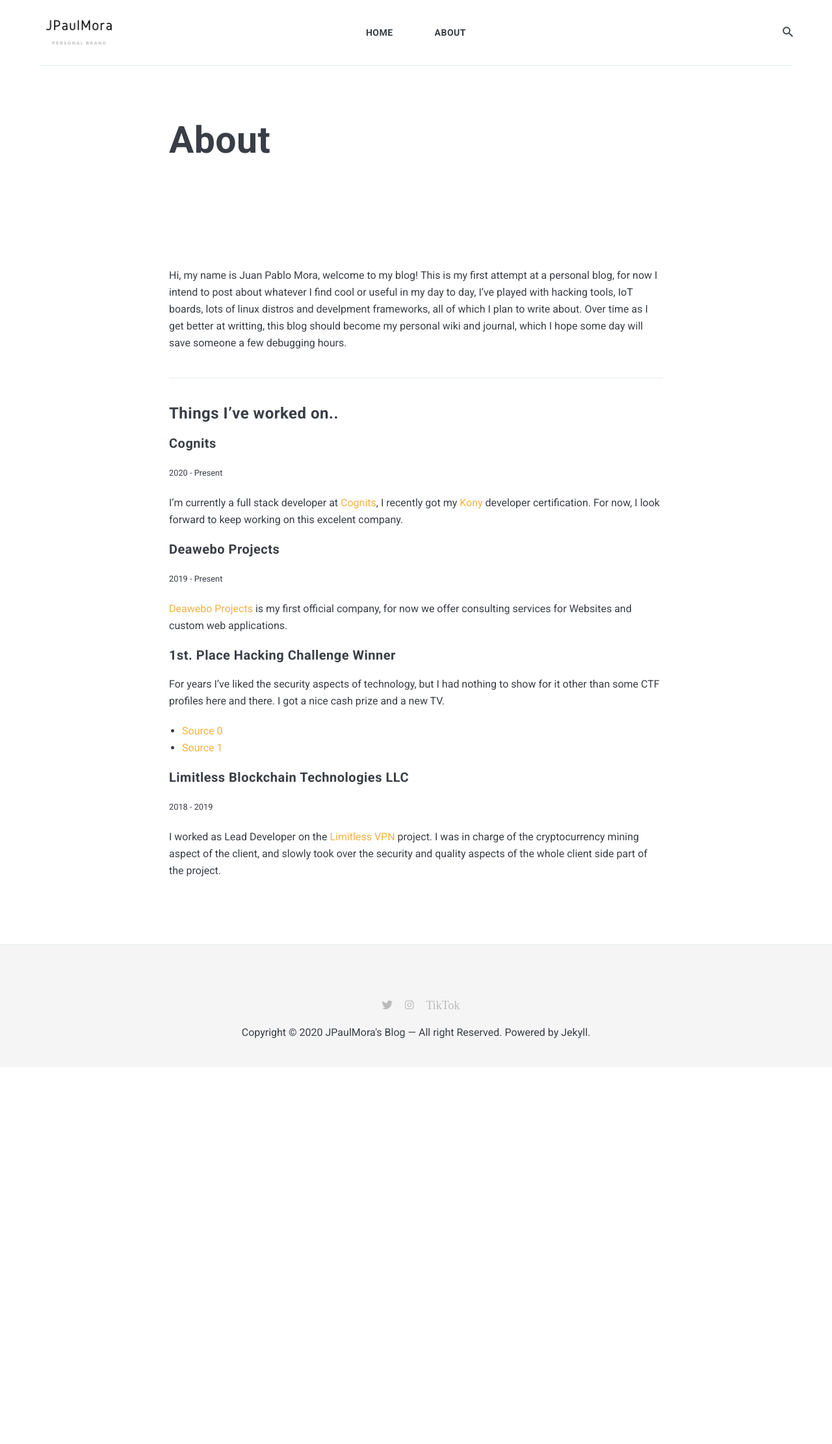
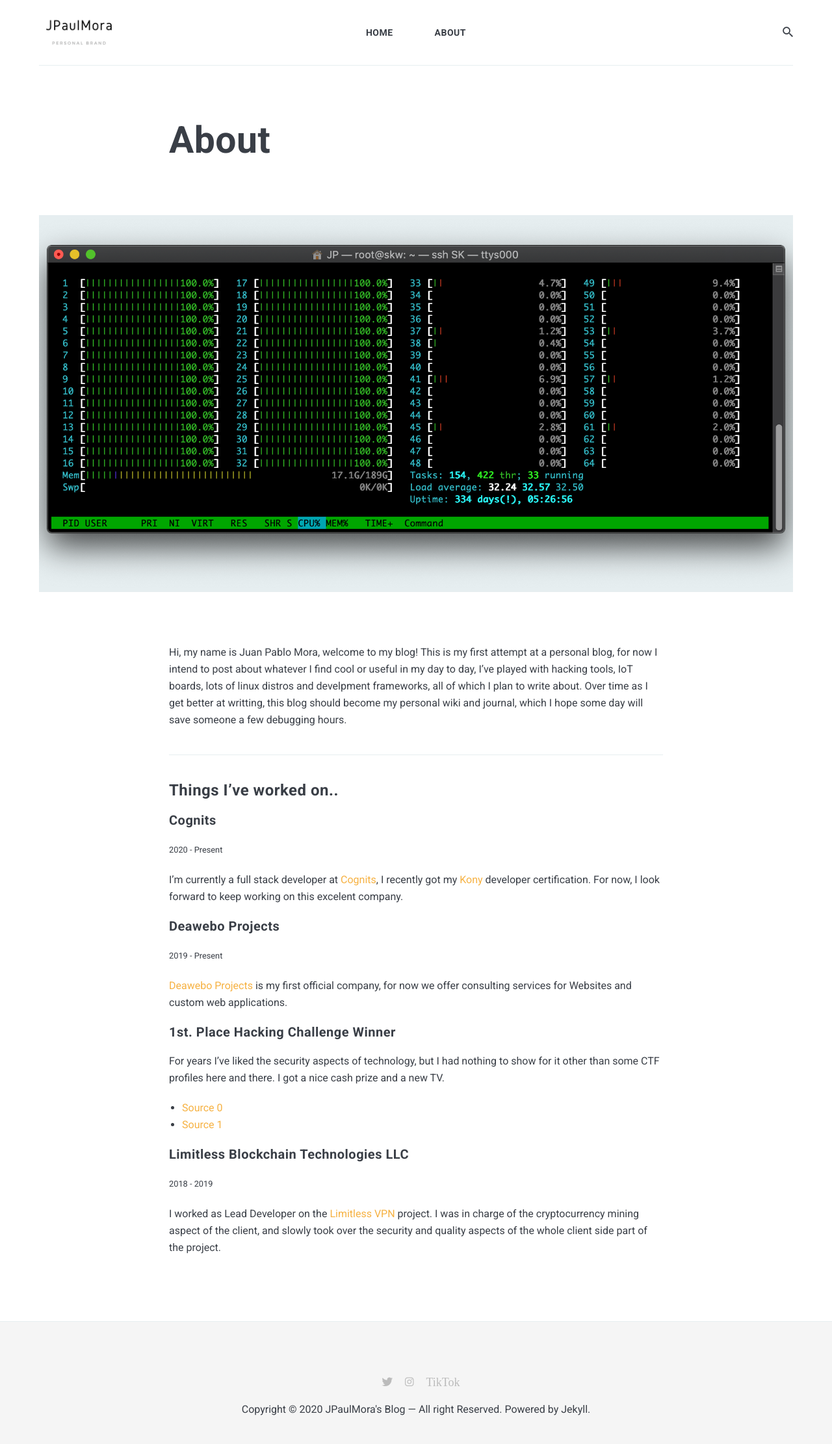
Before and after one commit to JPaulMora/JPaulMora.github.io, a Jekyll site: the page built from _pages/about.md, in a window 1280 px wide. Shown: the whole page at 65% size. Built offline with Jekyll 4.4.1, drawn with Linux system fonts in a browser that asks for light colours; nearby versions of some CDN libraries; before the commit the page ends 1642 px from its top, so only the background shows below that.

Commit message:
Update favicon Update about image

```diff
--- a/_pages/about.md
+++ b/_pages/about.md
@@ -2,7 +2,7 @@
 layout: page
 title: About
 permalink: /about/
-# image: 01.jpg
+image: tmux.png
 ---
 
 Hi, my name is Juan Pablo Mora, welcome to my blog! This is my first attempt at a personal blog, for now I intend to post about whatever I find cool or useful in my day to day, I've played with hacking tools, IoT boards, lots of linux distros and develpment frameworks, all of which I plan to write about. Over time as I get better at writting, this blog should become my personal wiki and journal, which I hope some day will save someone a few debugging hours.
```
Also changed, not shown: favicon.ico, images/tmux.png (added).
